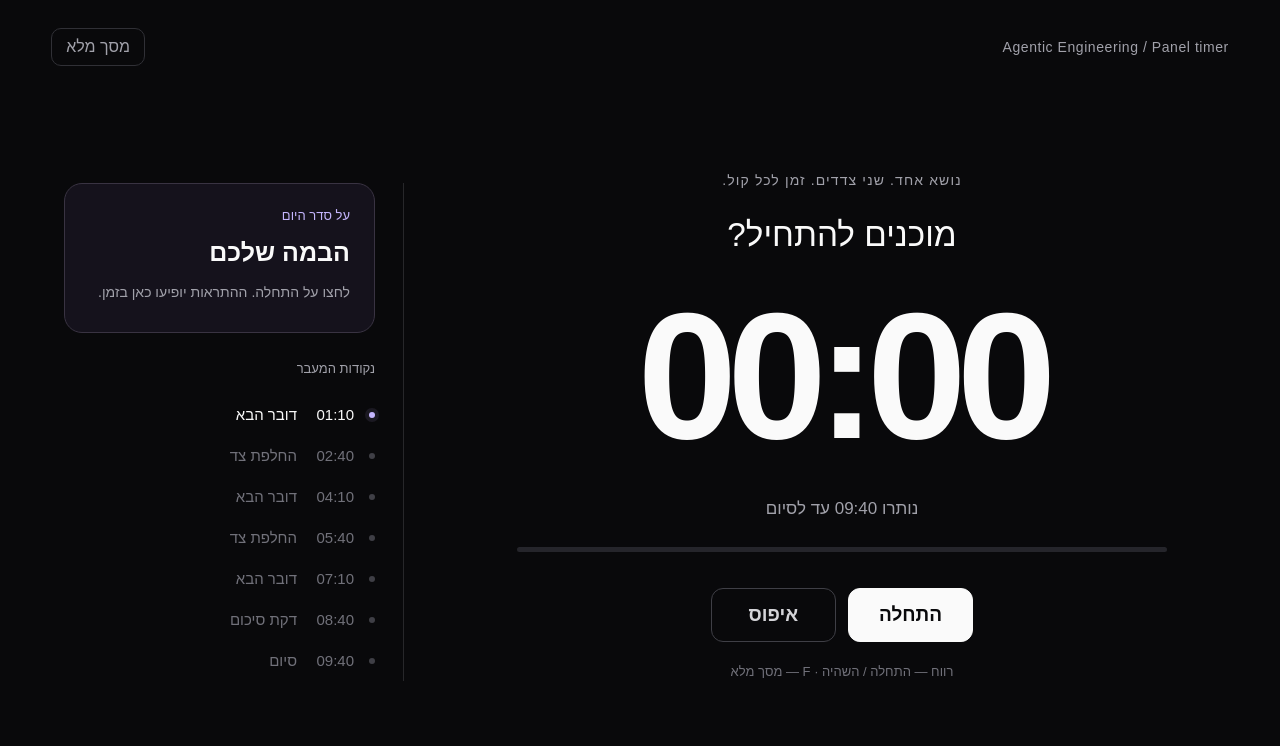
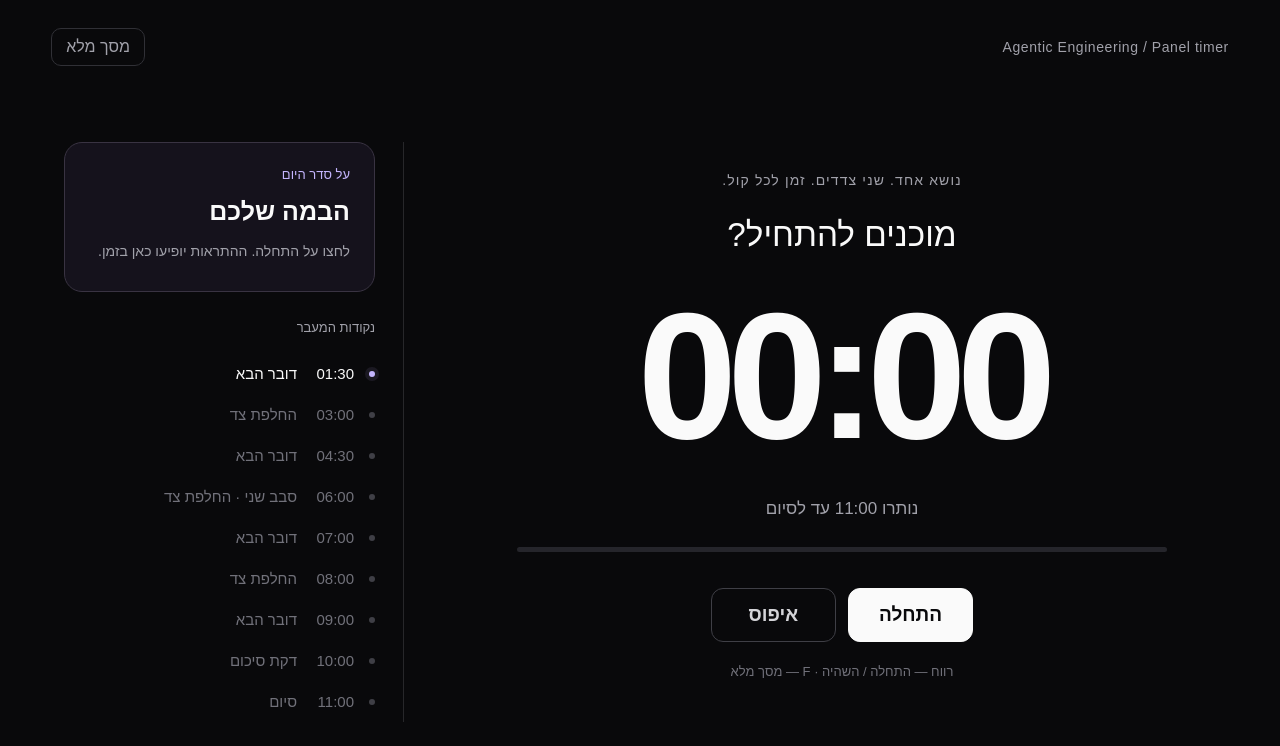
Before and after one commit to shmuldev/meetup-timer, a plain HTML site: page index.html in a window 1280 px wide. Drawn offline with Linux system fonts and the light colour scheme.

Commit message:
feat: set panel timer to two rounds and an eleven-minute limit

```diff
--- a/index.html
+++ b/index.html
@@ -75,8 +75,8 @@ li.done::before { background: #a78bfa; }
   <p class="eyebrow">נושא אחד. שני צדדים. זמן לכל קול.</p>
   <h1 id="status">מוכנים להתחיל?</h1>
   <div class="time" id="elapsed" role="timer" aria-label="הזמן שחלף">00:00</div>
-  <p class="remaining">נותרו <bdi id="remaining">09:40</bdi> עד לסיום</p>
-  <progress id="progress" max="580" value="0" aria-label="התקדמות הדיון"></progress>
+  <p class="remaining">נותרו <bdi id="remaining">11:00</bdi> עד לסיום</p>
+  <progress id="progress" max="660" value="0" aria-label="התקדמות הדיון"></progress>
   <div class="controls">
    <button class="primary" id="toggle" type="button">התחלה</button>
    <button class="secondary" id="reset" type="button">איפוס</button>
@@ -96,13 +96,15 @@ li.done::before { background: #a78bfa; }
 <script>
 const TimerState = Object.freeze({ READY: 'ready', RUNNING: 'running', PAUSED: 'paused', FINISHED: 'finished' })
 const schedule = [
- { seconds: 70, title: 'הגיע הזמן לדובר הבא', label: 'דובר הבא', detail: 'מעבירים את רשות הדיבור לדובר הבא באותו צד.' },
- { seconds: 160, title: 'עוברים לצד השני', label: 'החלפת צד', detail: 'הצד השני מקבל עכשיו את רשות הדיבור.' },
- { seconds: 250, title: 'הגיע הזמן לדובר הבא', label: 'דובר הבא', detail: 'מעבירים את רשות הדיבור לדובר הבא באותו צד.' },
- { seconds: 340, title: 'מחליפים צד', label: 'החלפת צד', detail: 'חוזרים לצד השני לסבב נוסף.' },
- { seconds: 430, title: 'הגיע הזמן לדובר הבא', label: 'דובר הבא', detail: 'מעבירים את רשות הדיבור לדובר הבא באותו צד.' },
- { seconds: 520, title: 'דקה אחרונה לסיכום', label: 'דקת סיכום', detail: 'מסכמים את הנושא. נותרה דקה אחת.' },
- { seconds: 580, title: 'הזמן הסתיים', label: 'סיום', detail: 'תודה לכולם! אפשר לעבור לנושא הבא.' }
+ { seconds: 90, title: 'הגיע הזמן לדובר הבא', label: 'דובר הבא', detail: 'מעבירים את רשות הדיבור לדובר הבא באותו צד.' },
+ { seconds: 180, title: 'עוברים לצד השני', label: 'החלפת צד', detail: 'שלוש דקות לצד השני בסבב הראשון.' },
+ { seconds: 270, title: 'הגיע הזמן לדובר הבא', label: 'דובר הבא', detail: 'מעבירים את רשות הדיבור לדובר הבא באותו צד.' },
+ { seconds: 360, title: 'מתחילים סבב שני', label: 'סבב שני · החלפת צד', detail: 'חוזרים לצד הראשון. שתי דקות לכל צד בסבב הזה.' },
+ { seconds: 420, title: 'הגיע הזמן לדובר הבא', label: 'דובר הבא', detail: 'מעבירים את רשות הדיבור לדובר הבא באותו צד.' },
+ { seconds: 480, title: 'עוברים לצד השני', label: 'החלפת צד', detail: 'שתי דקות לצד השני בסבב השני.' },
+ { seconds: 540, title: 'הגיע הזמן לדובר הבא', label: 'דובר הבא', detail: 'מעבירים את רשות הדיבור לדובר הבא באותו צד.' },
+ { seconds: 600, title: 'דקה אחרונה לסיכום', label: 'דקת סיכום', detail: 'מסכמים את הנושא. נותרה דקה אחת.' },
+ { seconds: 660, title: 'הזמן הסתיים', label: 'סיום', detail: 'תודה לכולם! אפשר לעבור לנושא הבא.' }
 ]
 const duration = schedule[schedule.length - 1].seconds
 const elapsedElement = document.getElementById('elapsed')
```
Also changed, not shown: 2 other files.
